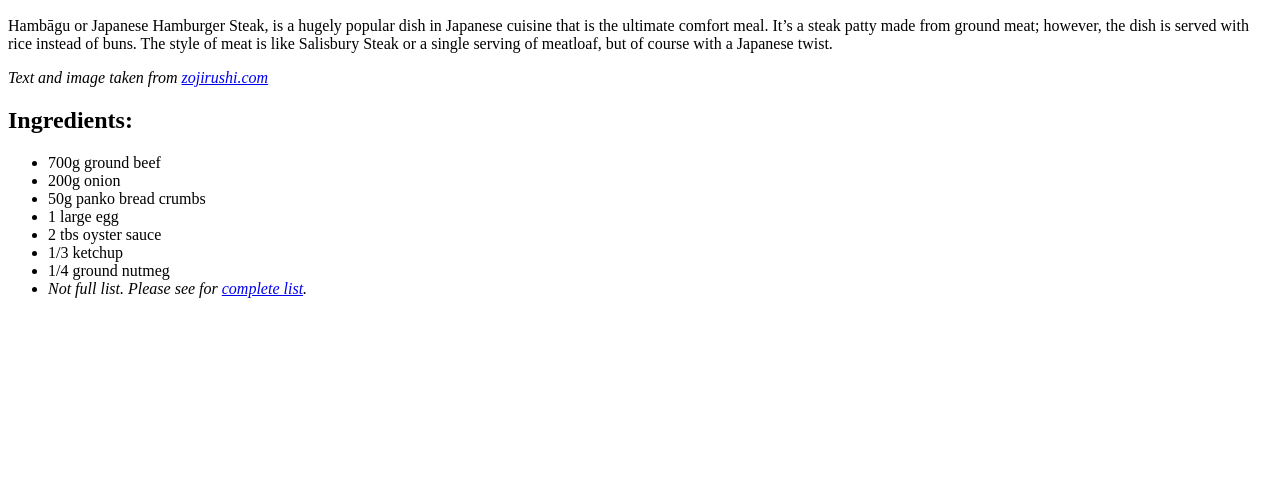
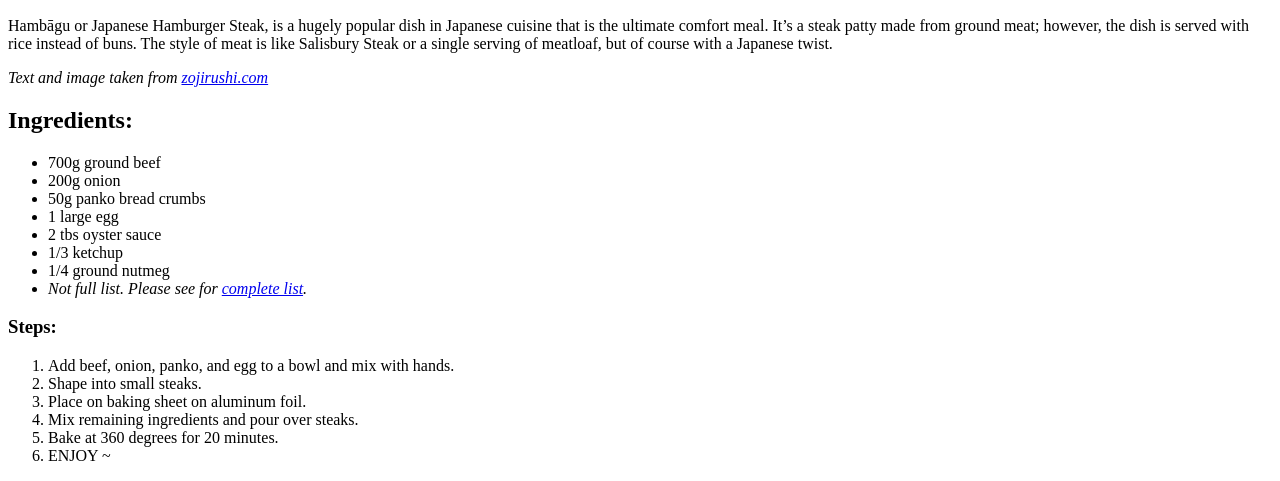
Before and after one commit to coffeeB4Ugo/odin-recipes, a plain HTML site: page recipes/hambagu.html in a window 1280 px wide. Shown: the part 434-915 px from the top of the page. Before the commit the page ends 800 px from the top, so only its background shows below. Drawn offline with Linux system fonts and the light colour scheme.

Commit message:
Add steps ordered list

```diff
--- a/recipes/hambagu.html
+++ b/recipes/hambagu.html
@@ -21,5 +21,14 @@
                 <li>1/4 ground nutmeg</li>
                 <li><em>Not full list. Please see for <a href="https://www.youtube.com/watch?v=hbIlW0odmKs">complete list</a>.</em></li>
             </ul>
+        <h3>Steps:</h3>
+            <ol>
+                <li>Add beef, onion, panko, and egg to a bowl and mix with hands.</li>
+                <li>Shape into small steaks.</li>
+                <li>Place on baking sheet on aluminum foil.</li>
+                <li>Mix remaining ingredients and pour over steaks.</li>
+                <li>Bake at 360 degrees for 20 minutes.</li>
+                <li>ENJOY ~</li>
+            </ol>
     </body>
 </html>
```
